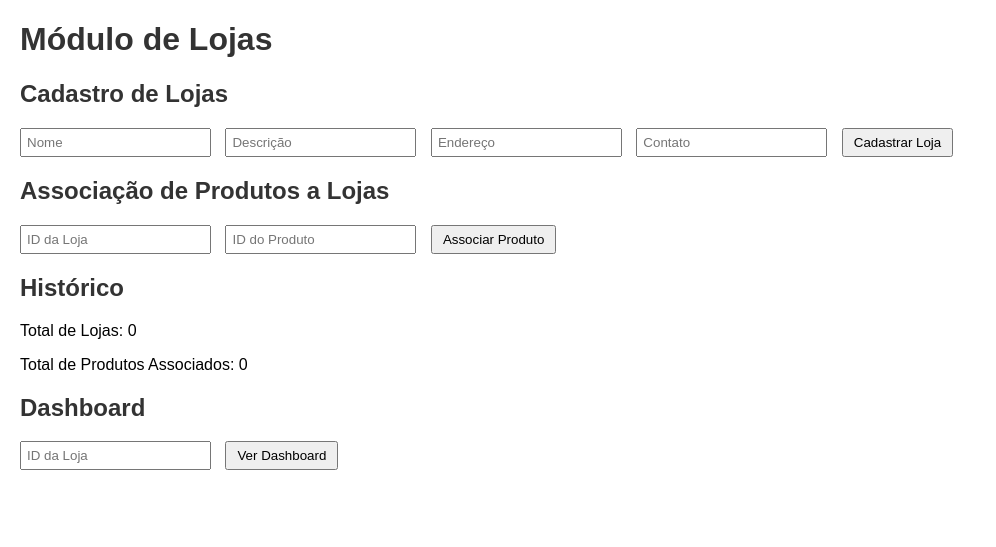
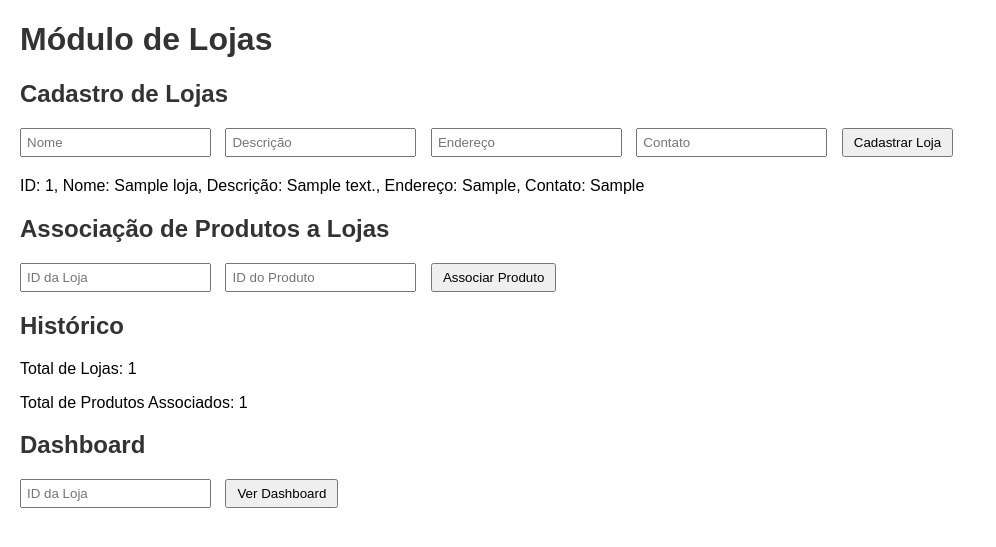
Before and after one commit to studies-org/studies-lab-docker-microservices, a Flask app: page / in a window 1280 px wide. Shown: the top 547 px of the page, without its empty margins (0-996 px from the left). Run offline with Flask 3, Linux system fonts and the light colour scheme; tables that the repository leaves empty hold one stand-in row (values such as "Sample post"); data that the repository does not hold is empty.

Commit message:
feat: lojas-service passa a gravar no MySQL

```diff
--- a/services/lojas-service/app.py
+++ b/services/lojas-service/app.py
@@ -1,62 +1,126 @@
 from flask import Flask, jsonify, request, render_template
+
+import db
 
 app = Flask(__name__)
 
-# Simulação de banco de dados em memória
-lojas = []
-produtos_lojas = []
-historico_vendas = []
+db.init_schema([
+    """CREATE TABLE IF NOT EXISTS lojas (
+        id INT AUTO_INCREMENT PRIMARY KEY,
+        nome VARCHAR(120) NOT NULL,
+        descricao VARCHAR(255),
+        endereco VARCHAR(255),
+        contato VARCHAR(120),
+        criado_em TIMESTAMP DEFAULT CURRENT_TIMESTAMP
+    )""",
+    """CREATE TABLE IF NOT EXISTS produtos_lojas (
+        loja_id INT NOT NULL,
+        produto_id INT NOT NULL,
+        estoque INT NOT NULL DEFAULT 0,
+        PRIMARY KEY (loja_id, produto_id),
+        CONSTRAINT fk_produtos_lojas_loja FOREIGN KEY (loja_id) REFERENCES lojas (id) ON DELETE CASCADE
+    )""",
+])
+
+CAMPOS = ('nome', 'descricao', 'endereco', 'contato')
+
+
+def payload():
+    """Aceita JSON ou formulário."""
+    return request.get_json(silent=True) or request.form.to_dict()
+
+
+def buscar(loja_id):
+    return db.query_one("SELECT * FROM lojas WHERE id = %s", (loja_id,))
+
 
 @app.route('/')
 def home():
     return render_template('index.html')
 
+
 @app.route('/favicon.ico')
 def favicon():
     return '', 204
 
+
 @app.route('/lojas', methods=['GET', 'POST'])
 def lojas_route():
     if request.method == 'POST':
-        nome = request.form.get('nome')
-        descricao = request.form.get('descricao')
-        endereco = request.form.get('endereco')
-        contato = request.form.get('contato')
-        loja_id = len(lojas) + 1
-        loja = {"id": loja_id, "nome": nome, "descricao": descricao, "endereco": endereco, "contato": contato}
-        lojas.append(loja)
-        return jsonify({"message": "Loja cadastrada com sucesso", "loja_id": loja_id, "lojas": lojas})
-    return jsonify({"lojas": lojas})
+        data = payload()
+        if not (data.get('nome') or '').strip():
+            return jsonify({"message": "Informe o nome da loja"}), 400
+        loja_id, _ = db.execute(
+            "INSERT INTO lojas (nome, descricao, endereco, contato) VALUES (%s, %s, %s, %s)",
+            tuple((data.get(c) or '').strip() for c in CAMPOS),
+        )
+        return jsonify({"message": "Loja cadastrada com sucesso", "loja_id": loja_id, "loja": buscar(loja_id)}), 201
+    return jsonify({"lojas": db.query("SELECT * FROM lojas ORDER BY id")})
+
+
+@app.route('/lojas/<int:loja_id>', methods=['GET', 'PUT', 'DELETE'])
+def loja_route(loja_id):
+    loja = buscar(loja_id)
+    if not loja:
+        return jsonify({"message": f"Loja {loja_id} não encontrada"}), 404
+    if request.method == 'GET':
+        return jsonify({"loja": loja})
+    if request.method == 'PUT':
+        data = payload()
+        valores = tuple((data.get(c) if c in data else loja[c]) for c in CAMPOS)
+        db.execute("UPDATE lojas SET nome = %s, descricao = %s, endereco = %s, contato = %s WHERE id = %s",
+                   valores + (loja_id,))
+        return jsonify({"message": "Loja atualizada com sucesso", "loja": buscar(loja_id)})
+    db.execute("DELETE FROM lojas WHERE id = %s", (loja_id,))
+    return jsonify({"message": "Loja removida com sucesso"})
+
 
 @app.route('/produtos_lojas', methods=['POST'])
 def produtos_lojas_route():
-    # O formulário manda texto; sem converter, o filtro do dashboard (int) nunca batia
+    data = payload()
     try:
-        loja_id = int(request.form.get('loja_id'))
-        produto_id = int(request.form.get('produto_id'))
+        loja_id = int(data.get('loja_id'))
+        produto_id = int(data.get('produto_id'))
+        estoque = int(data.get('estoque') or 0)
     except (TypeError, ValueError):
-        return jsonify({"message": "loja_id e produto_id devem ser números"}), 400
-    if not any(loja["id"] == loja_id for loja in lojas):
+        return jsonify({"message": "loja_id, produto_id e estoque devem ser números"}), 400
+    if estoque < 0:
+        return jsonify({"message": "Estoque não pode ser negativo"}), 400
+    if not buscar(loja_id):
         return jsonify({"message": f"Loja {loja_id} não encontrada"}), 404
-    produto_loja = {"loja_id": loja_id, "produto_id": produto_id}
-    produtos_lojas.append(produto_loja)
-    return jsonify({"message": f"Produto {produto_id} associado à loja {loja_id} com sucesso", "produtos_lojas": produtos_lojas})
+    db.execute(
+        "INSERT INTO produtos_lojas (loja_id, produto_id, estoque) VALUES (%s, %s, %s) "
+        "ON DUPLICATE KEY UPDATE estoque = VALUES(estoque)",
+        (loja_id, produto_id, estoque),
+    )
+    return jsonify({
+        "message": f"Produto {produto_id} associado à loja {loja_id} com sucesso",
+        "produtos_lojas": db.query("SELECT * FROM produtos_lojas WHERE loja_id = %s ORDER BY produto_id", (loja_id,)),
+    }), 201
+
 
 @app.route('/dashboard/<int:loja_id>')
 def dashboard(loja_id):
-    vendas = [venda for venda in historico_vendas if venda.get('loja_id') == loja_id]
-    estoque = [produto for produto in produtos_lojas if produto.get('loja_id') == loja_id]
-    return jsonify({"vendas": vendas, "estoque": estoque})
+    loja = buscar(loja_id)
+    if not loja:
+        return jsonify({"message": f"Loja {loja_id} não encontrada"}), 404
+    estoque = db.query("SELECT produto_id, estoque FROM produtos_lojas WHERE loja_id = %s ORDER BY produto_id", (loja_id,))
+    return jsonify({"loja": loja, "vendas": [], "estoque": estoque})
 
 
 @app.route('/historico')
 def historico():
-    return jsonify({"total_lojas": len(lojas), "total_produtos_associados": len(produtos_lojas)})
+    return jsonify({
+        "total_lojas": db.query_one("SELECT COUNT(*) AS n FROM lojas")["n"],
+        "total_produtos_associados": db.query_one("SELECT COUNT(*) AS n FROM produtos_lojas")["n"],
+    })
 
 
 @app.route('/status')
 def status():
-    return jsonify({"status": "ok"})
+    ok = db.healthy()
+    return jsonify({"status": "ok" if ok else "degradado", "database": "ok" if ok else "indisponível"}), 200 if ok else 503
+
 
 if __name__ == '__main__':
     app.run(host='0.0.0.0', port=8282)
--- /dev/null
+++ b/services/lojas-service/db.py
@@ -0,0 +1,88 @@
+"""Acesso ao MySQL do serviço (cada serviço tem o próprio banco e usuário)."""
+import os
+import time
+from contextlib import contextmanager
+from decimal import Decimal
+
+import pymysql
+from pymysql.cursors import DictCursor
+
+
+def connect(autocommit=True):
+    return pymysql.connect(
+        host=os.environ.get("DB_HOST", "mysql"),
+        port=int(os.environ.get("DB_PORT", "3306")),
+        user=os.environ["DB_USER"],
+        password=os.environ["DB_PASSWORD"],
+        database=os.environ["DB_NAME"],
+        charset="utf8mb4",
+        cursorclass=DictCursor,
+        autocommit=autocommit,
+        connect_timeout=5,
+    )
+
+
+def _plain(row):
+    """Converte Decimal e datas para tipos que o jsonify entende bem."""
+    out = {}
+    for k, v in row.items():
+        if isinstance(v, Decimal):
+            v = float(v)
+        elif hasattr(v, "isoformat"):
+            v = v.isoformat()
+        out[k] = v
+    return out
+
+
+def query(sql, args=None):
+    with connect() as conn, conn.cursor() as cur:
+        cur.execute(sql, args)
+        return [_plain(r) for r in cur.fetchall()]
+
+
+def query_one(sql, args=None):
+    rows = query(sql, args)
+    return rows[0] if rows else None
+
+
+def execute(sql, args=None):
+    """Executa um comando e devolve (lastrowid, rowcount)."""
+    with connect() as conn, conn.cursor() as cur:
+        cur.execute(sql, args)
+        return cur.lastrowid, cur.rowcount
+
+
+@contextmanager
+def transaction():
+    conn = connect(autocommit=False)
+    try:
+        with conn.cursor() as cur:
+            yield cur
+        conn.commit()
+    except Exception:
+        conn.rollback()
+        raise
+    finally:
+        conn.close()
+
+
+def init_schema(statements, retries=30, wait=2):
+    """Cria as tabelas na subida, esperando o MySQL ficar pronto."""
+    for attempt in range(1, retries + 1):
+        try:
+            with connect() as conn, conn.cursor() as cur:
+                for sql in statements:
+                    cur.execute(sql)
+            return
+        except pymysql.err.OperationalError:
+            if attempt == retries:
+                raise
+            time.sleep(wait)
+
+
+def healthy():
+    try:
+        query("SELECT 1 AS ok")
+        return True
+    except Exception:
+        return False
--- a/services/lojas-service/requirements.txt
+++ b/services/lojas-service/requirements.txt
@@ -1,2 +1,4 @@
 Flask==3.1.0
 gunicorn==23.0.0
+PyMySQL==1.1.1
+cryptography==43.0.3
--- a/services/lojas-service/templates/index.html
+++ b/services/lojas-service/templates/index.html
@@ -61,7 +61,7 @@
             .then(response => response.json())
             .then(data => {
                 if (data.message === "Loja cadastrada com sucesso") {
-                    const loja = data.lojas[data.lojas.length - 1];
+                    const loja = data.loja;
                     const lojaItem = document.createElement('div');
                     lojaItem.textContent = `ID: ${loja.id}, Nome: ${loja.nome}, Descrição: ${loja.descricao}, Endereço: ${loja.endereco}, Contato: ${loja.contato}`;
                     document.getElementById('lojas-list').appendChild(lojaItem);
```
Also changed, not shown: docker-compose.yml (+6 -1 lines).
